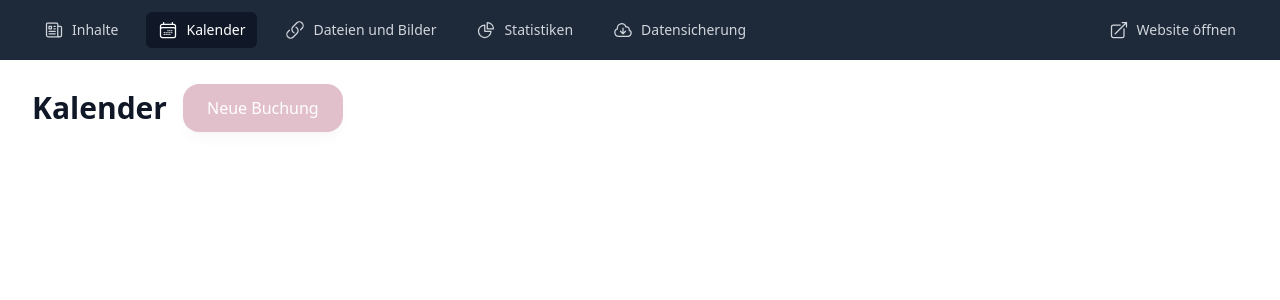
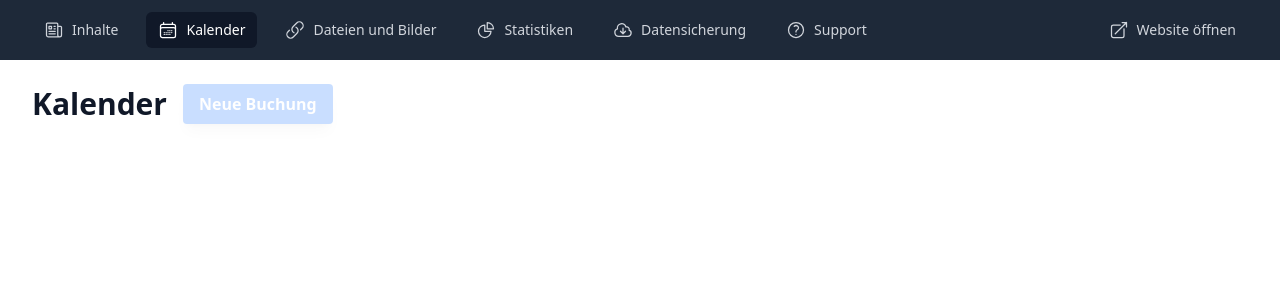
Before and after one commit to mktcode/mktcms, a Nuxt app: page /mktcms/calendar in a window 1280 px wide. Shown: the top 300 px of the page. Built offline with nearby package versions, Linux system fonts and the light colour scheme.

Commit message:
feat: enhance mktcms layout with new admin styles and add support link

```diff
--- a/assets/css/main.css
+++ b/assets/css/main.css
@@ -38,3 +38,9 @@ select {
 .about-content div p {
   @apply mt-8 text-xl text-gray-600 leading-relaxed;
 }
+
+.mktcms-admin {
+  .button {
+    @apply bg-blue-500 hover:bg-blue-700 text-white font-bold py-2 px-4 rounded cursor-pointer flex items-center space-x-2;
+  }
+}
--- a/layouts/mktcms.vue
+++ b/layouts/mktcms.vue
@@ -1,5 +1,5 @@
 <template>
-  <div class="min-h-full">
+  <div class="min-h-full mktcms-admin">
     <nav class="bg-gray-800">
       <div class="mx-auto max-w-7xl px-4 py-3 sm:px-6 lg:px-8">
         <div class="flex items-baseline space-x-4">
@@ -61,6 +61,18 @@
             </span>
           </NuxtLink>
           <NuxtLink
+            to="/mktcms/stats"
+            class="rounded-md px-3 py-2 text-sm font-medium text-gray-300 hover:bg-gray-700 hover:text-white flex items-center space-x-2"
+            active-class="bg-gray-900 text-white"
+          >
+            <svg xmlns="http://www.w3.org/2000/svg" fill="none" viewBox="0 0 24 24" stroke-width="1.5" stroke="currentColor" class="size-5">
+              <path stroke-linecap="round" stroke-linejoin="round" d="M9.879 7.519c1.171-1.025 3.071-1.025 4.242 0 1.172 1.025 1.172 2.687 0 3.712-.203.179-.43.326-.67.442-.745.361-1.45.999-1.45 1.827v.75M21 12a9 9 0 1 1-18 0 9 9 0 0 1 18 0Zm-9 5.25h.008v.008H12v-.008Z" />
+            </svg>
+            <span>
+              Support
+            </span>
+          </NuxtLink>
+          <NuxtLink
             to="/"
             target="_blank"
             class="ml-auto rounded-md px-3 py-2 text-sm font-medium text-gray-300 hover:bg-gray-700 hover:text-white flex items-center space-x-2"
--- a/pages/mktcms/backup.vue
+++ b/pages/mktcms/backup.vue
@@ -45,7 +45,7 @@ async function downloadArchive() {
       </p>
       <button
         @click="downloadArchive"
-        class="mt-4 bg-blue-500 hover:bg-blue-700 text-white font-bold py-2 px-4 rounded cursor-pointer flex items-center space-x-2"
+        class="button mt-4"
       >
         <svg xmlns="http://www.w3.org/2000/svg" fill="none" viewBox="0 0 24 24" stroke-width="1.5" stroke="currentColor" class="size-5">
           <path stroke-linecap="round" stroke-linejoin="round" d="M12 9.75v6.75m0 0-3-3m3 3 3-3m-8.25 6a4.5 4.5 0 0 1-1.41-8.775 5.25 5.25 0 0 1 10.233-2.33 3 3 0 0 1 3.758 3.848A3.752 3.752 0 0 1 18 19.5H6.75Z" />
--- a/pages/mktcms/stats.vue
+++ b/pages/mktcms/stats.vue
@@ -13,8 +13,6 @@ const { data: referers } = await useFetch('/api/stats/referers', { method: 'POST
       <h1 class="text-3xl font-bold text-gray-900">
         Statistiken
       </h1>
-      <NuxtLink to="/" target="_blank" class="button ml-auto">Website öffnen</NuxtLink>
-      <NuxtLink to="/mktcms" class="button ml-4">Inhalte</NuxtLink>
     </div>
 
     <div class="mt-10">
```
